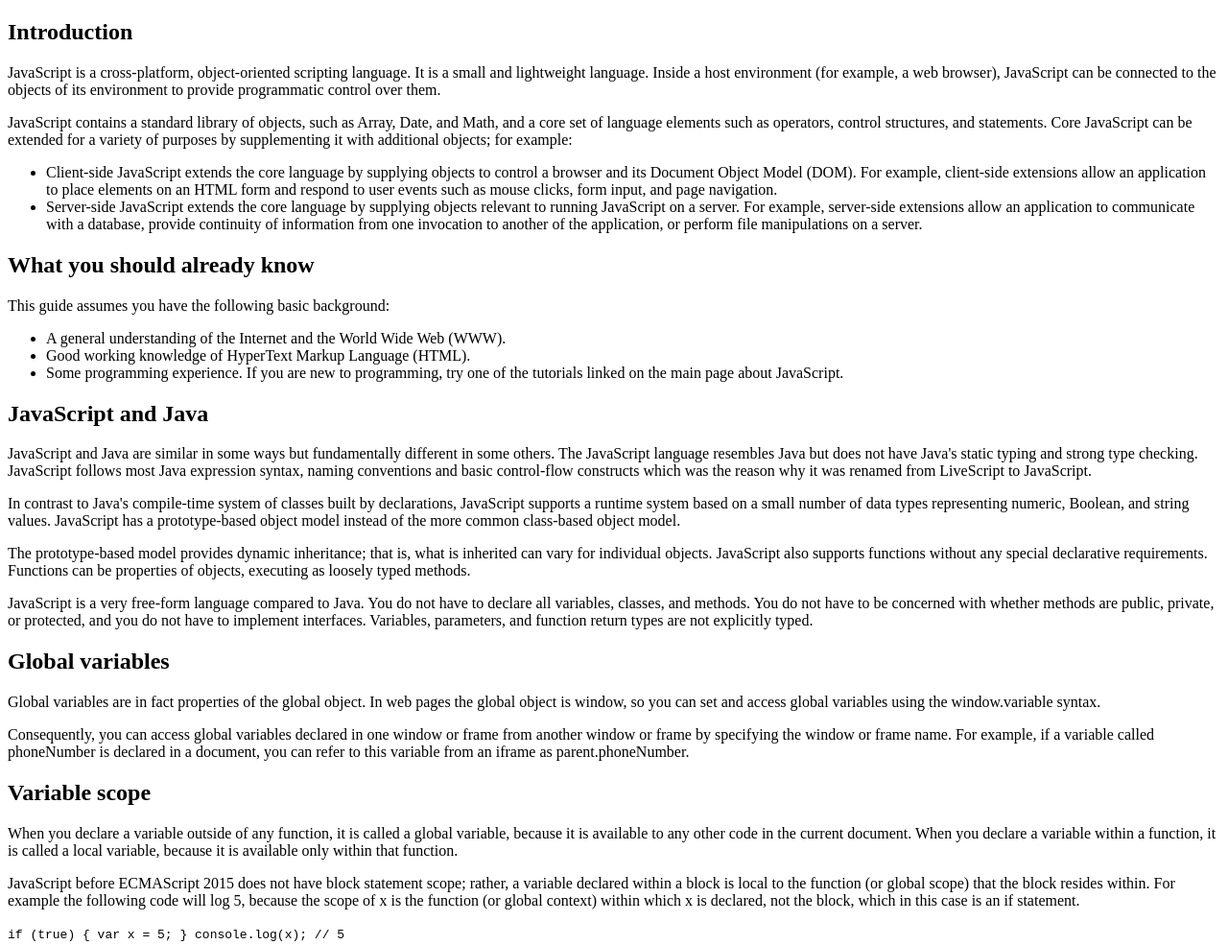
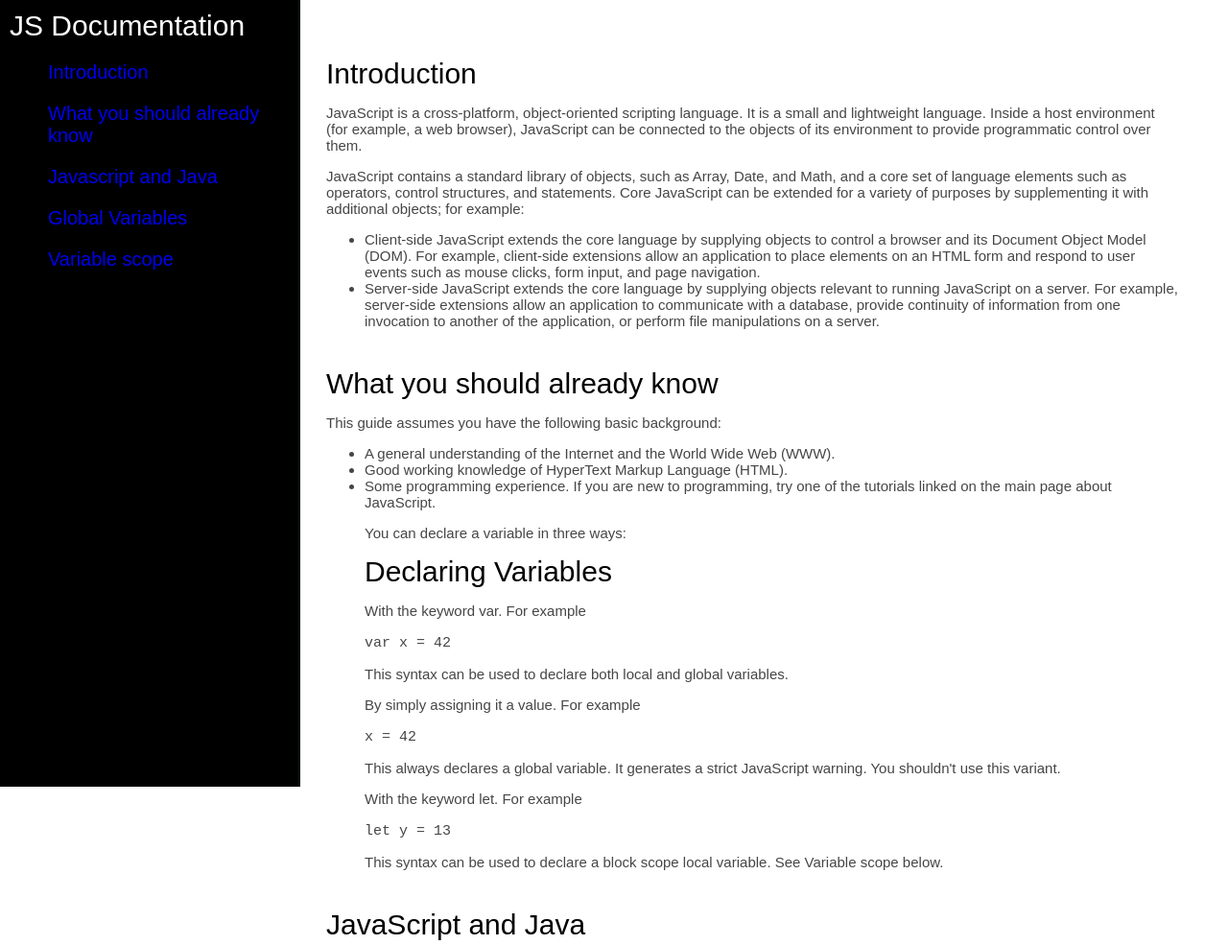
Before and after one commit to SmithVyne/tech-doc, a plain HTML site: page index.html in a window 1280 px wide. Shown: the top 985 px of the page at 96% size. Drawn offline with Linux system fonts and the light colour scheme.

Commit message:
added changes to index and style

```diff
--- a/index.html
+++ b/index.html
@@ -5,12 +5,37 @@
     <meta name="viewport" content="width=device-width, initial-scale=1.0">
     <meta http-equiv="X-UA-Compatible" content="ie=edge">
     <title>Technical Document</title>
+    <link rel="stylesheet" href="style.css">
 </head>
 <body>
-    <nav id="navbar"> </nav>
-    <div id="main-doc" >
+    <nav id="navbar">
+        <header>JS Documentation</header>
+        <ul>
+            <li>
+                <a href="#introduction" class="nav-link">Introduction</a>
+            </li>
+
+            <li>
+                <a href="#what_you_should_already_know" class="nav-link">What you should already know</a>
+            </li>
+
+            <li>
+                <a href="#javascript_and_java" class="nav-link">Javascript and Java</a>
+            </li>
+
+            <li>
+                <a href="#global_variables" class="nav-link">Global Variables</a>
+            </li>
+
+            <li>
+                <a href="#variable_scope" class="nav-link">Variable scope</a>
+            </li>
+        </ul>
+    </nav>
+    <main id="main-doc" >
+
         <section id="introduction" class="main-section">
-            <h2>Introduction</h2>
+            <header>Introduction</header>
                 <article>
                     <p>JavaScript is a cross-platform, object-oriented scripting language. It is a small and lightweight language. Inside a host environment (for example, a web browser), JavaScript can be connected to the objects of its environment to provide programmatic control over them. </p>
                     <p>JavaScript contains a standard library of objects, such as Array, Date, and Math, and a core set of language elements such as operators, control structures, and statements. Core JavaScript can be extended for a variety of purposes by supplementing it with additional objects; for example:  </p>
@@ -21,20 +46,32 @@
                 </article>
         </section>
 
-        <section id="what_you_should_know" class="main-section">
-            <h2>What you should already know</h2>
+        <section id="what_you_should_already_know" class="main-section">
+            <header>What you should already know</header>
                 <article>
                     <p>This guide assumes you have the following basic background: </p>
                     <ul>
                         <li>  A general understanding of the Internet and the World Wide Web (WWW).</li>
                         <li>Good working knowledge of HyperText Markup Language (HTML). </li>
                         <li>Some programming experience. If you are new to programming, try one of the tutorials linked on the main page about JavaScript.  </li>
+                        <p>You can declare a variable in three ways:   </p>
+
+                        <header>Declaring Variables</header>
+                        <p> With the keyword var. For example</p>
+                        <code> var x = 42</code>
+                        <p>This syntax can be used to declare both local and global variables.   </p>
+                        <p> By simply assigning it a value. For example   </p>
+                        <code> x = 42 </code>
+                        <p> This always declares a global variable. It generates a strict JavaScript warning. You shouldn't use this variant.  </p>
+                        <p> With the keyword let. For example  </p>
+                        <code> let y = 13 </code>
+                        <p> This syntax can be used to declare a block scope local variable. See Variable scope below.    </p>
                     </ul>
                 </article>
         </section>
 
         <section id="javascript_and_java" class="main-section">
-            <h2>JavaScript and Java</h2>
+            <header>JavaScript and Java</header>
                 <article>
                     <p> JavaScript and Java are similar in some ways but fundamentally different in some others. The JavaScript language resembles Java but does not have Java's static typing and strong type checking. JavaScript follows most Java expression syntax, naming conventions and basic control-flow constructs which was the reason why it was renamed from LiveScript to JavaScript.  </p>
                     <p>In contrast to Java's compile-time system of classes built by declarations, JavaScript supports a runtime system based on a small number of data types representing numeric, Boolean, and string values. JavaScript has a prototype-based object model instead of the more common class-based object model. </p>
@@ -44,7 +81,7 @@
         </section>
 
         <section id="global_variables" class="main-section">
-            <h2>Global variables</h2>
+            <header>Global variables</header>
                 <article>
                     <p>Global variables are in fact properties of the global object. In web pages the global object is window, so you can set and access global variables using the window.variable syntax.  </p>
                     <p> Consequently, you can access global variables declared in one window or frame from another window or frame by specifying the window or frame name. For example, if a variable called phoneNumber is declared in a document, you can refer to this variable from an iframe as parent.phoneNumber.  </p>
@@ -53,7 +90,7 @@
         </section>
 
         <section id="variable_scope" class="main-section">
-            <h2>Variable scope</h2>
+            <header>Variable scope</header>
                 <article>
                     <p>When you declare a variable outside of any function, it is called a global variable, because it is available to any other code in the current document. When you declare a variable within a function, it is called a local variable, because it is available only within that function.  </p>
                     <p>JavaScript before ECMAScript 2015 does not have block statement scope; rather, a variable declared within a block is local to the function (or global scope) that the block resides within. For example the following code will log 5, because the scope of x is the function (or global context) within which x is declared, not the block, which in this case is an if statement.  </p>
@@ -62,23 +99,7 @@
                     <code> if (true) { let y = 5; } console.log(y); // ReferenceError: y is not defined </code>
                 </article>
         </section>
-        <section>
-            <h2> Declaring variables </h2>
-                <article>
-                    <p>You can declare a variable in three ways:   </p>
-                    <p> With the keyword var. For example,  </p>
-                    <code> var x = 42. </code>
-                    <p>This syntax can be used to declare both local and global variables.   </p>
-                    <p> By simply assigning it a value. For example,   </p>
-                    <code> x = 42. </code>
-                    <p> This always declares a global variable. It generates a strict JavaScript warning. You shouldn't use this variant.  </p>
-                    <p> With the keyword let. For example,  </p>
-                    <code> let y = 13.  </code>
-                    <p> This syntax can be used to declare a block scope local variable. See Variable scope below.    </p>
-                </article>
-        </section>
-
-    </div>
+    </main>
 </body>
 <script src="https://cdn.freecodecamp.org/testable-projects-fcc/v1/bundle.js"></script>
 </html>
--- /dev/null
+++ b/style.css
@@ -0,0 +1,65 @@
+body{
+    font-size:15px;
+    font-family: sans-serif;
+    color:rgb(70, 70, 70);
+}
+nav{
+    position: fixed;
+    min-width: 290px;
+    top: 0px;
+    left: 0px;
+    width: 300px;
+    height: 100%;
+    border-right: solid;
+    border-right-color: currentcolor;
+    border-color: rgba(0, 22, 22, 0.4);
+    padding: 10px 0 10px 10px;
+}
+nav li a{
+    width:inherit;
+    height:20px;
+    text-decoration: none;
+    font-size:20px;
+}
+nav li{
+    list-style: none;
+    margin: 20px 0 5px 0;
+    color:rgb(247, 245, 245);
+}
+a:visited{
+    color:inherit;
+}
+main{
+    top:0;
+    left:300px;
+    height:100%;
+    position:absolute;
+    padding:20px;
+}
+nav header{
+    color:white;
+
+}
+header{
+    font-size:30px;
+    color:black;
+}
+section{
+    margin: 40px 0 0 20px;
+    padding-right:30px;
+}
+@media(min-width:800px){
+    nav{
+    position: fixed;
+    background: black;
+    }
+}
+@media(max-width:800px){
+    nav header{
+        color:black;
+
+    }
+    nav li{
+       color: black;
+    }
+}
```
